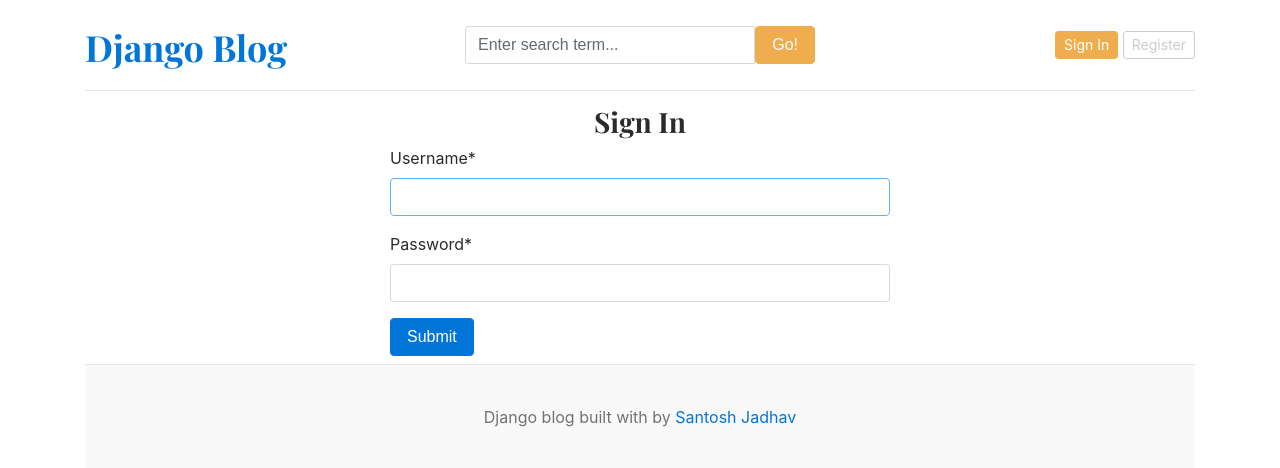
After one commit to Santoshjadhav1994/django_blog, a Django app: page /login/ in a window 1280 px wide. The commit adds this page. Shown: the top 468 px of the page. Run offline with Django 5.2, Linux system fonts and the light colour scheme; data that the repository does not hold is empty; some libraries are stand-ins or nearby versions.

Commit message:
login and logout functinality

```diff
--- a/blog_main/settings.py
+++ b/blog_main/settings.py
@@ -39,6 +39,8 @@ INSTALLED_APPS = [
     'django.contrib.messages',
     'django.contrib.staticfiles',
     'blogs',
+    'crispy_forms',
+    'crispy_bootstrap4',
 ]
 
 MIDDLEWARE = [
@@ -132,3 +134,7 @@ DEFAULT_AUTO_FIELD = 'django.db.models.BigAutoField'
 
 MEDIA_URL = '/media/'
 MEDIA_ROOT = BASE_DIR/'media'
+
+
+
+CRISPY_TEMPLATE_PACK = 'bootstrap4'
--- a/blog_main/urls.py
+++ b/blog_main/urls.py
@@ -27,7 +27,12 @@ urlpatterns = [
     path('admin/', admin.site.urls),
     path('',views.home,name='home'),
     path('category/',include('blogs.urls')),
-    path('<slug:slug>',BlogsView.blogs,name='blogs'),
+    path('blogs/<slug:slug>',BlogsView.blogs,name='blogs'),
     # Search endpoint
     path("blogs/search/",BlogsView.search, name="search"),
+
+    # login and registration
+    path('register/',views.register,name='register'),
+    path('login/',views.login,name='login'),
+    path('logout/',views.logout,name='logout'),
 ] + static(settings.MEDIA_URL, document_root = settings.MEDIA_ROOT)
--- a/blog_main/views.py
+++ b/blog_main/views.py
@@ -1,6 +1,10 @@
-from django.shortcuts import render
+from django.shortcuts import redirect, render
 
+from blog_main.forms import RegistrationForm
 from blogs.models import About, Blog, Category
+from django.contrib.auth.forms import AuthenticationForm
+
+from django.contrib import auth
 
 
 
@@ -22,3 +26,48 @@ def home(request):
         'about':about,
     }
     return render(request,'home.html',context)
+
+
+
+def register(request):
+
+    if request.method == 'POST':
+        form = RegistrationForm(request.POST)
+        if form.is_valid():
+            form.save()
+            return redirect('register')
+    else:
+        form = RegistrationForm()
+
+    context = {
+        'form':form
+    }
+    return render(request,'register.html',context)
+
+
+
+
+
+def login(request):
+    if request.method == 'POST':
+        form = AuthenticationForm(request,request.POST)
+        if form.is_valid():
+            username = form.cleaned_data['username']
+            password = form.cleaned_data['password']
+
+            user = auth.authenticate(username=username,password=password)
+            if user is not None:
+                auth.login(request,user)
+            return redirect('home')
+
+    form = AuthenticationForm()
+    context = {
+        'form':form
+    }
+    return render(request,'login.html',context)
+
+
+
+def logout(request):
+    auth.logout(request)
+    return redirect('home')
--- a/templates/base.html
+++ b/templates/base.html
@@ -27,8 +27,14 @@
                 </form>
             </div>
             <div class="col-4 d-flex justify-content-end align-items-center">
-                <a class="btn btn-sm btn-warning" href="#">Login</a> &nbsp;
-                <a class="btn btn-sm btn-outline-secondary" href="#">Register</a>
+                {% if not user.is_authenticated %}
+                <a class="btn btn-sm btn-warning" href="{% url 'login' %}">Sign In</a> &nbsp;
+                <a class="btn btn-sm btn-outline-secondary" href="{% url 'register' %}">Register</a>
+                {% else %}
+                <span>User : {{user}}</span>
+                &emsp;
+                <span><a class="btn btn-sm btn-danger" href="{% url 'logout' %}">Logout</a></span>
+                {% endif%}
             </div>
         </div>
     </header>
--- a/templates/blogs.html
+++ b/templates/blogs.html
@@ -21,7 +21,7 @@
                 <figure class="mb-4"><img class="img-fluid rounded" src="{{single_blog.featured_image.url}}" alt="..." /></figure>
                 <!-- Post content-->
                 <section class="mb-5">
-                    <p class="fs-5 mb-4">{{single_blog.short_description}}</p>
+                    <p class="fs-5 mb-4"><b><i>{{single_blog.short_description}}</i></b></p>
                     <p class="fs-5 mb-4">{{single_blog.blog_body}}</p>
                     </section>
             </article>
--- /dev/null
+++ b/templates/login.html
@@ -0,0 +1,12 @@
+{% extends 'base.html' %}
+
+{% block content %}
+{% load crispy_forms_tags %}
+<h3 class="text-center">Sign In</h3>
+<form method="post" action="{% url 'login' %}" style="width: 500px; margin: auto;" class="mb-2">
+    {% csrf_token %}
+    {{ form | crispy }}
+    <button type="submit" class="btn btn-primary">Submit</button>
+</form>
+
+{% endblock %}
```
Also changed, not shown: blog_main/forms.py (added, +11 -0 lines), templates/register.html (added, +12 -0 lines).
